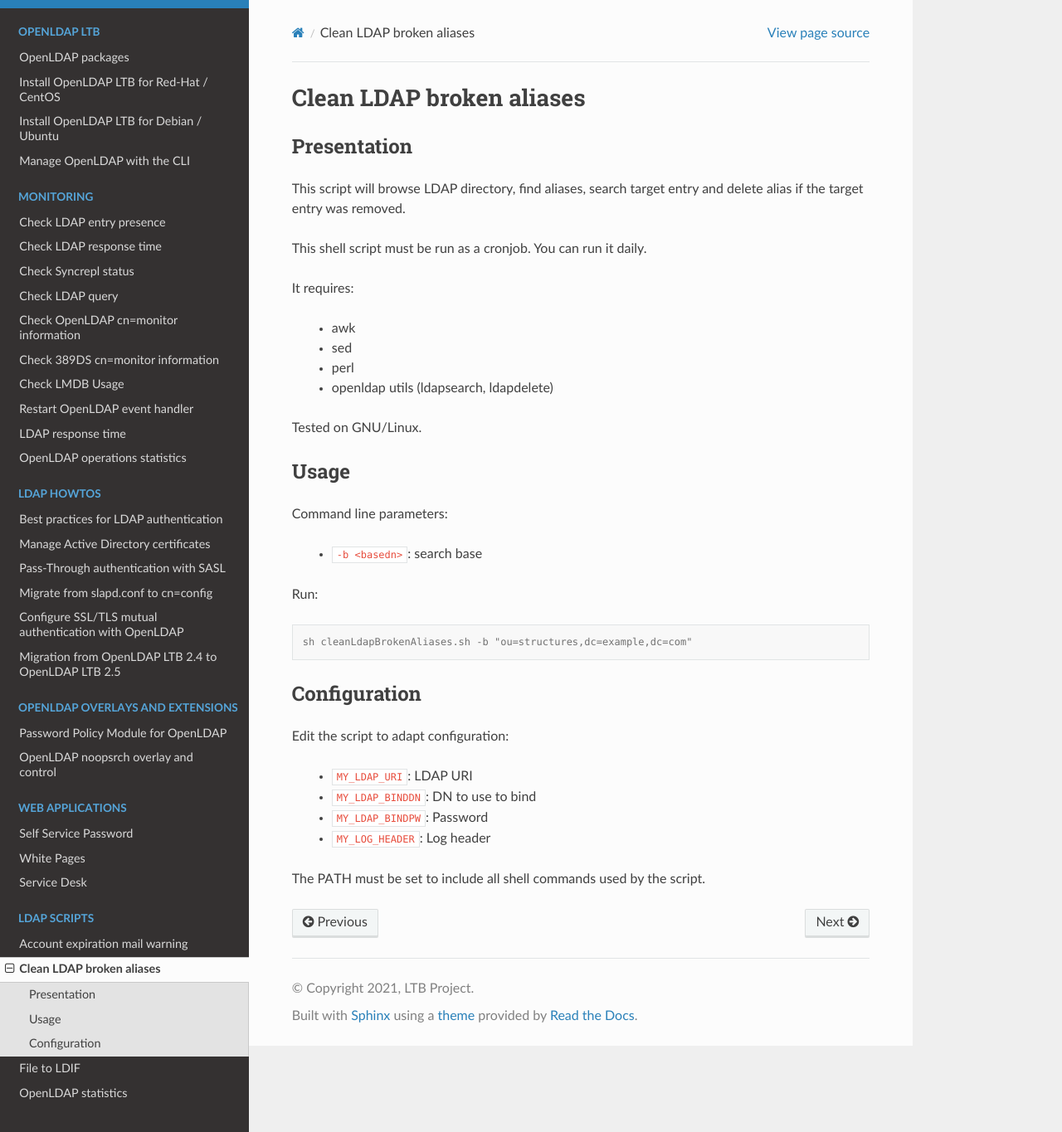
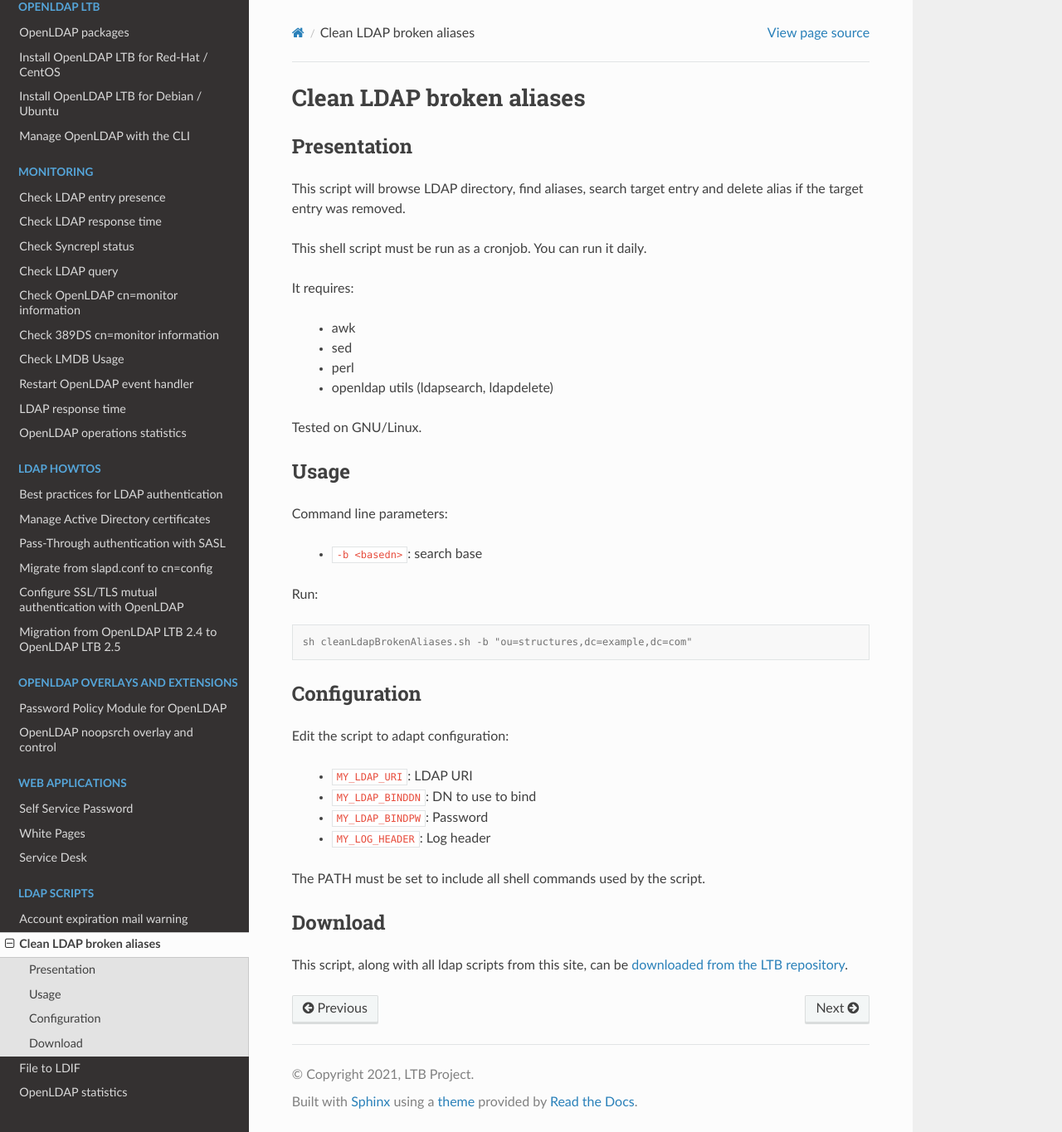
Before and after one commit to ltb-project/documentation, a Sphinx documentation site: the page built from source/cleanldapbrokenaliases.rst, in a window 1280 px wide and 1365 px high. Shown: the whole window at 83% size. Built offline with Sphinx 7.4.7 and the Read the Docs theme 2.0.0, drawn with Linux system fonts in a browser that asks for light colours.

Commit message:
add a download section in every ldap-script page

```diff
--- a/source/checkldappwdexpiration.rst
+++ b/source/checkldappwdexpiration.rst
@@ -90,3 +90,6 @@ Date localization: you can change the lang by modifying this line:
 ::
 
     export LC_ALL=en_US.UTF-8
+
+
+.. include:: download-scripts.rst
--- a/source/cleanldapbrokenaliases.rst
+++ b/source/cleanldapbrokenaliases.rst
@@ -42,3 +42,6 @@ Edit the script to adapt configuration:
      * ``MY_LOG_HEADER``: Log header
 
 The PATH must be set to include all shell commands used by the script.
+
+
+.. include:: download-scripts.rst
--- /dev/null
+++ b/source/download-scripts.rst
@@ -0,0 +1,5 @@
+
+Download
+========
+
+This script, along with all ldap scripts from this site, can be `downloaded from the LTB repository <https://github.com/ltb-project/ldap-scripts>`_.
--- a/source/file2ldif.rst
+++ b/source/file2ldif.rst
@@ -281,3 +281,6 @@ Apply changes in your directory:
 .. code-block:: console
 
    $ ldapmodify -D cn=manager,dc=example,dc=com -W -f justice.ldif
+
+
+.. include:: download-scripts.rst
--- a/source/ldap-stats.rst
+++ b/source/ldap-stats.rst
@@ -136,3 +136,6 @@ Sample output
     ----------    --------------------------------------------------------------
       1           uid=coudot,ou=users,dc=example,dc=com
       1           cn=admin,dc=example,dc=com
+
+
+.. include:: download-scripts.rst
```
